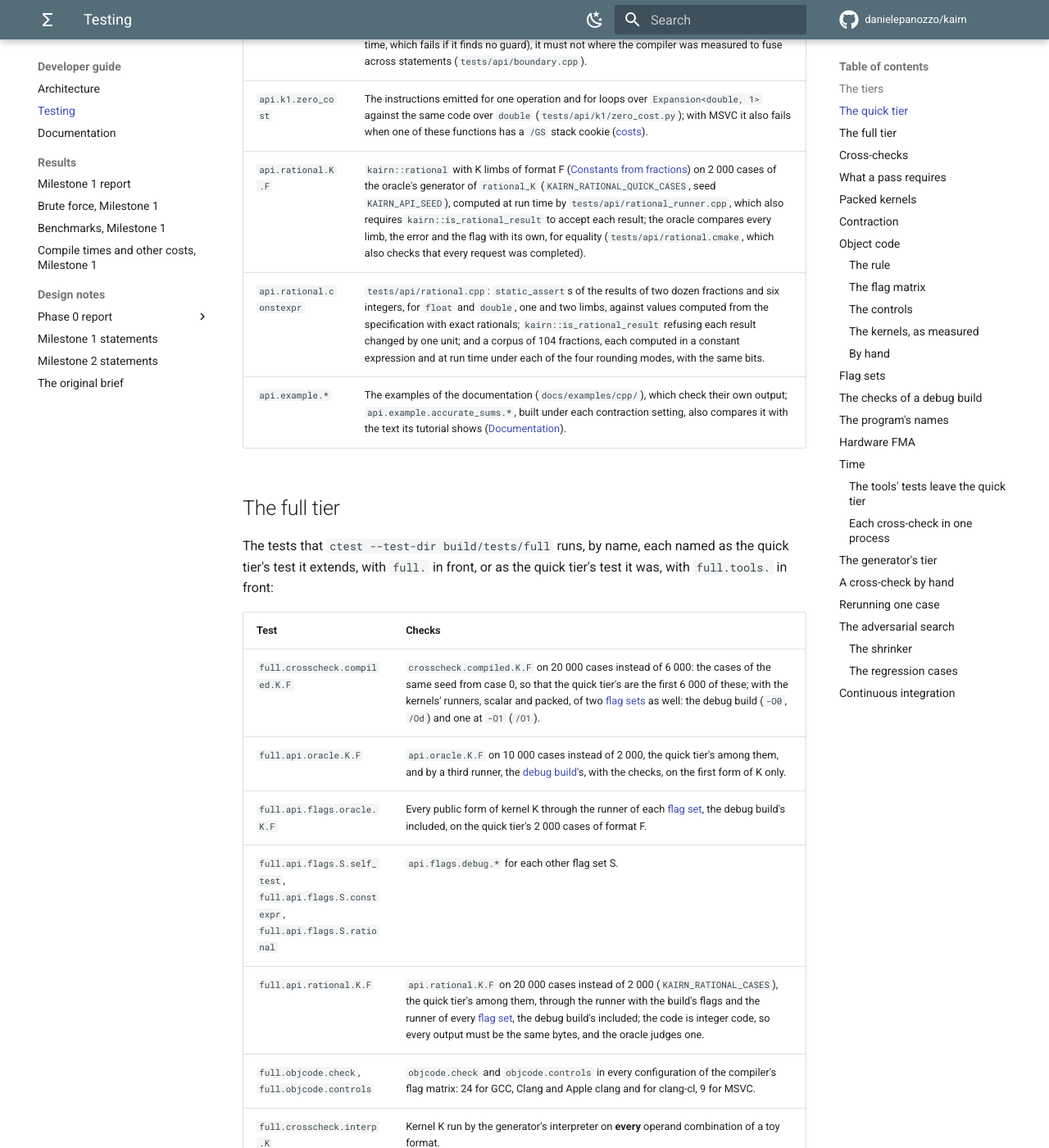
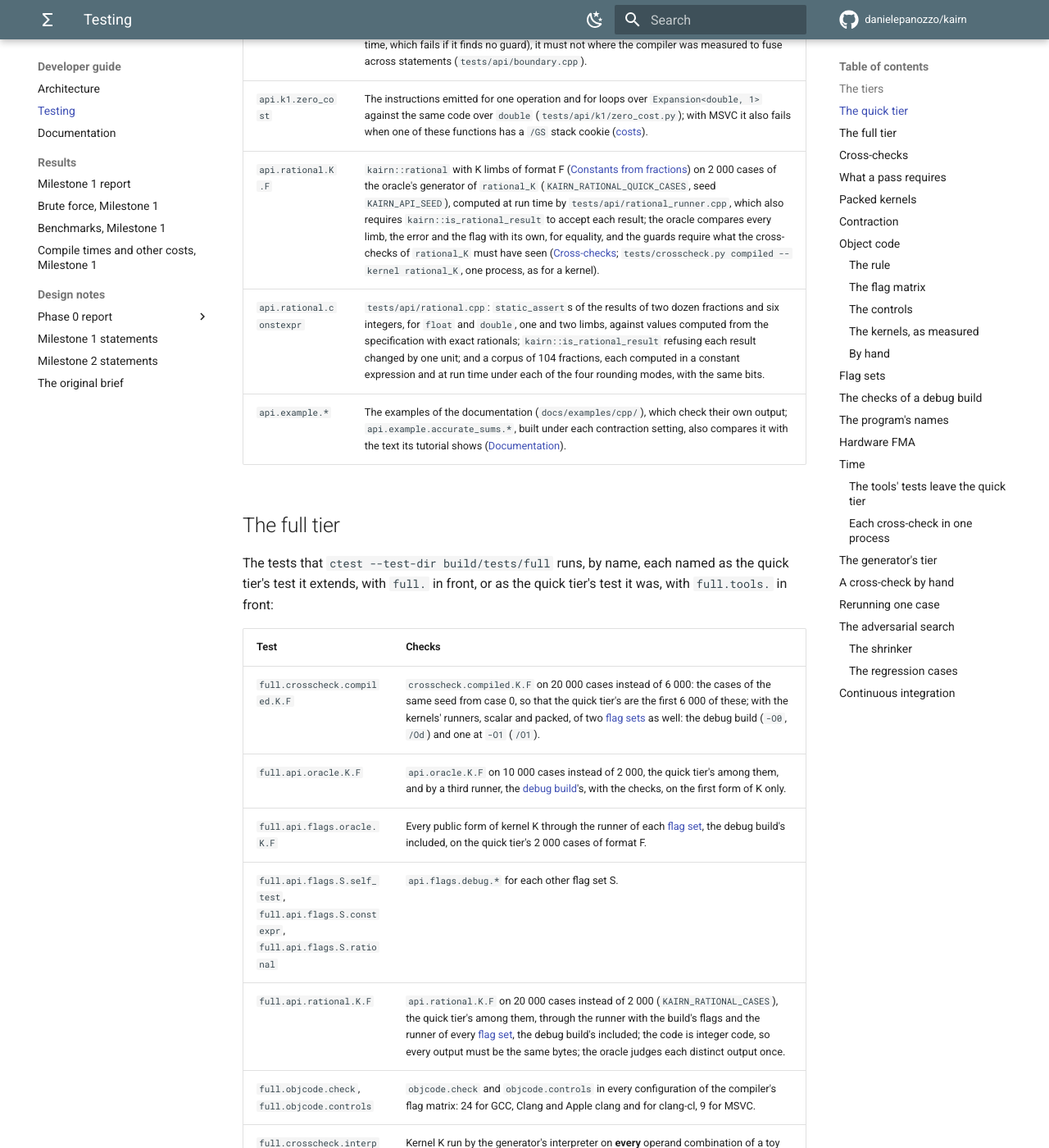
Before and after one commit to danielepanozzo/kairn, an MkDocs documentation site: the page built from docs/developer/testing.md, in a window 1280 px wide and 1400 px high, scrolled down 4616 px. Shown: the whole window at 82% size. Built offline with MkDocs 1.6.1 and Material for MkDocs 9.7.7, drawn with Linux system fonts in a browser that asks for light colours; comment, search, counter and statistics services are not loaded; some of the changed text lies outside the part shown.

Commit message:
Tests: kairn::rational through the cross-checks' driver, with their guards
The tests api.rational.K.F and full.api.rational.K.F ran a script of their
own, written before the oracle's side existed. They now run
tests/crosscheck.py compiled, as a kernel's cross-check does: the oracle's
requests, the runner (in the full tier the runner of every flag set), the
oracle's verdict for equality, and the guards, which require every stratum,
exact and inexact cases, a zero denominator and, for two limbs, a pair that
the two roundings alone do not normalize. tests/api/rational.cmake is removed.

On this tree the header and the oracle, written from the same statement
without sight of each other, agree on every case: 2 000 per kind and format
in the quick tier, 20 000 in the full tier.

The decisions log records how `rational` checks its own results and how it
computes; deviation 22 says what the check covers.

Co-Authored-By: Claude Fable 5.2 <noreply@anthropic.com>
Claude-Session: https://claude.ai/code/session_01ULwCxzT6Dhw9xUiTw8mJz1

```diff
--- a/docs/developer/testing.md
+++ b/docs/developer/testing.md
@@ -68,7 +68,7 @@ The tests of the public interface (`tests/api/`, label `api`):
 | `api.reject.*` | What must not compile, each with a control that compiles: the flags `config.hpp` rejects; each kind of operation and constructor written without the marker while its kernel is unverified (`unverified.*`, against a copy of the headers in which every kernel is); and an operation whose kernel alone is unverified, which must not compile through a conversion to another, proved kernel (`unverified_only.*`: `x + a` through `x + Expansion(a)`, a ball times a `T` through a point ball); with `KAIRN_CHECKS`, a constant expression given a pair that is not canonical (`from_limbs`, an operator) or a negative radius (`checks.*`); `kairn::rational` in a constant expression with a zero denominator, and with a result that fails its check, against a copy of the headers with a wrong flag planted in it, whose control turns `KAIRN_RATIONAL_CHECK` off (`rational.*`). |
 | `api.boundary.S`, `api.boundary.unguarded.S` | A product the program computes and passes in (`x + a * b`, `E2(a * b)`, `from_limbs`, `kairn::finite::add`, a ball's center, radius or point) gives the result of the same operation on the rounded product, bit for bit, under contraction setting S; built against a copy of the headers in which the generated guard is taken out of `gen/scalar.hpp` (made at configure time, which fails if it finds no guard), it must not where the compiler was measured to fuse across statements (`tests/api/boundary.cpp`). |
 | `api.k1.zero_cost` | The instructions emitted for one operation and for loops over `Expansion<double, 1>` against the same code over `double` (`tests/api/k1/zero_cost.py`); with MSVC it also fails when one of these functions has a `/GS` stack cookie ([costs](results/costs-milestone1.md#3-msvc-and-the-gs-stack-cookie)). |
-| `api.rational.K.F` | `kairn::rational` with K limbs of format F ([Constants from fractions](../reference/rational.md)) on 2 000 cases of the oracle's generator of `rational_K` (`KAIRN_RATIONAL_QUICK_CASES`, seed `KAIRN_API_SEED`), computed at run time by `tests/api/rational_runner.cpp`, which also requires `kairn::is_rational_result` to accept each result; the oracle compares every limb, the error and the flag with its own, for equality (`tests/api/rational.cmake`, which also checks that every request was completed). |
+| `api.rational.K.F` | `kairn::rational` with K limbs of format F ([Constants from fractions](../reference/rational.md)) on 2 000 cases of the oracle's generator of `rational_K` (`KAIRN_RATIONAL_QUICK_CASES`, seed `KAIRN_API_SEED`), computed at run time by `tests/api/rational_runner.cpp`, which also requires `kairn::is_rational_result` to accept each result; the oracle compares every limb, the error and the flag with its own, for equality, and the guards require what the cross-checks of `rational_K` must have seen ([Cross-checks](#cross-checks); `tests/crosscheck.py compiled --kernel rational_K`, one process, as for a kernel). |
 | `api.rational.constexpr` | `tests/api/rational.cpp`: `static_assert`s of the results of two dozen fractions and six integers, for `float` and `double`, one and two limbs, against values computed from the specification with exact rationals; `kairn::is_rational_result` refusing each result changed by one unit; and a corpus of 104 fractions, each computed in a constant expression and at run time under each of the four rounding modes, with the same bits. |
 | `api.example.*` | The examples of the documentation (`docs/examples/cpp/`), which check their own output; `api.example.accurate_sums.*`, built under each contraction setting, also compares it with the text its tutorial shows ([Documentation](documentation.md#examples)). |
 
@@ -84,7 +84,7 @@ front:
 | `full.api.oracle.K.F` | `api.oracle.K.F` on 10 000 cases instead of 2 000, the quick tier's among them, and by a third runner, the [debug build](#flag-sets)'s, with the checks, on the first form of K only. |
 | `full.api.flags.oracle.K.F` | Every public form of kernel K through the runner of each [flag set](#flag-sets), the debug build's included, on the quick tier's 2 000 cases of format F. |
 | `full.api.flags.S.self_test`, `full.api.flags.S.constexpr`, `full.api.flags.S.rational` | `api.flags.debug.*` for each other flag set S. |
-| `full.api.rational.K.F` | `api.rational.K.F` on 20 000 cases instead of 2 000 (`KAIRN_RATIONAL_CASES`), the quick tier's among them, through the runner with the build's flags and the runner of every [flag set](#flag-sets), the debug build's included; the code is integer code, so every output must be the same bytes, and the oracle judges one. |
+| `full.api.rational.K.F` | `api.rational.K.F` on 20 000 cases instead of 2 000 (`KAIRN_RATIONAL_CASES`), the quick tier's among them, through the runner with the build's flags and the runner of every [flag set](#flag-sets), the debug build's included; the code is integer code, so every output must be the same bytes; the oracle judges each distinct output once. |
 | `full.objcode.check`, `full.objcode.controls` | `objcode.check` and `objcode.controls` in every configuration of the compiler's flag matrix: 24 for GCC, Clang and Apple clang and for clang-cl, 9 for MSVC. |
 | `full.crosscheck.interp.K` | Kernel K run by the generator's interpreter on **every** operand combination of a toy format. |
 | `full.crosscheck.interp-restricted.K` | Kernel K run by the interpreter on every operand of a **restricted** domain of a toy format, for the kernels whose whole enumeration is too long. |
```
Also changed, not shown: other parts of docs/developer/testing.md (+1 -1 lines), docs/developer/design/phase0/decisions.md (+2 -1 lines), docs/reference/rational.md (+1 -1 lines), 3 other files.
